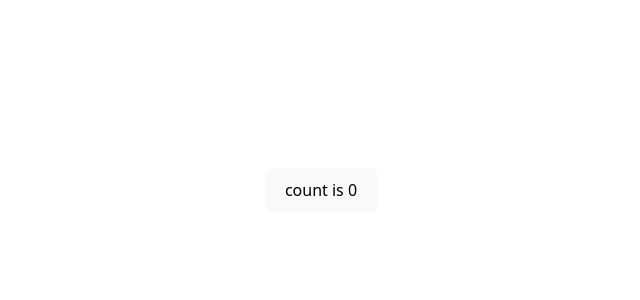
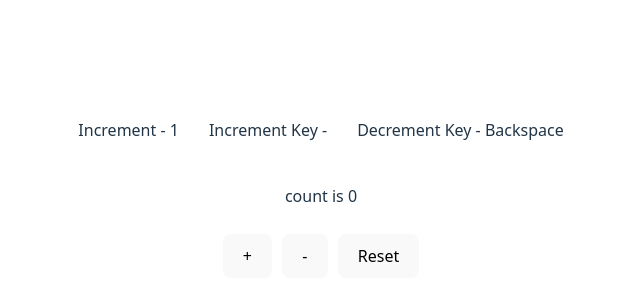
Before and after one commit to wbartholomay/multicounter-app, a React (Vite) app: page / in a window 1280 px wide. Shown: the part 210-510 px from the top of the page, without its empty margins (319-959 px from the left). Built offline with nearby package versions, Linux system fonts and the light colour scheme.

Commit message:
added new buttons and formatting

```diff
--- a/src/components/Counter.jsx
+++ b/src/components/Counter.jsx
@@ -6,13 +6,17 @@ function Counter() {
     return savedCount ? parseInt(savedCount) : 0;
   });
   const [incrementKey, setIncrementKey] = useState(' ');
+  const [decrementKey, setDecrementKey] = useState('Backspace');
   const [increment, setIncrement] = useState(1);
 
   useEffect(() => {
     const handleKeyDown = (e) => {
-      console.log("Key pressed:", e.key);
+      console.log("Key pressed:", e.key, "Decrement Key:", decrementKey, "Increment Key:", incrementKey);
       if (e.key === incrementKey) {
         setCount(count => count + increment);
+      }
+      else if (e.key === decrementKey) {
+        setCount(count => count - increment);
       }
     };
 
@@ -27,12 +31,44 @@ function Counter() {
       useEffect(() => {
     localStorage.setItem('counter', count);
   }, [count]);
-
   return (
     <div className="card">
-      <button onClick={() => setCount((count) => count + increment)}>
-        count is {count}
-      </button>
+      <div style={{ display: 'flex', flexDirection: 'column', gap: '10px' }}>
+        <div style={{ display: 'flex', gap: '30px', justifyContent: 'center' }}>
+        <p>
+          Increment - {increment}
+        </p>
+        <p>
+          Increment Key - {incrementKey}
+        </p>
+        <p>
+          Decrement Key - {decrementKey}
+        </p>
+        </div>
+        <p>
+          count is {count}
+        </p>
+        <div style={{ display: 'flex', gap: '10px', justifyContent: 'center' }}>
+          <button onClick={(e) => {
+            setCount(count + increment);
+            e.currentTarget.blur();
+          }}>
+            +
+          </button>
+          <button onClick={(e) => {
+            setCount(count - increment);
+            e.currentTarget.blur();
+          }}>
+            -
+          </button>
+          <button onClick={(e) => {
+            setCount(0);
+            e.currentTarget.blur();
+          }}>
+            Reset
+          </button>
+        </div>
+      </div>
     </div>
   )
 }
```
